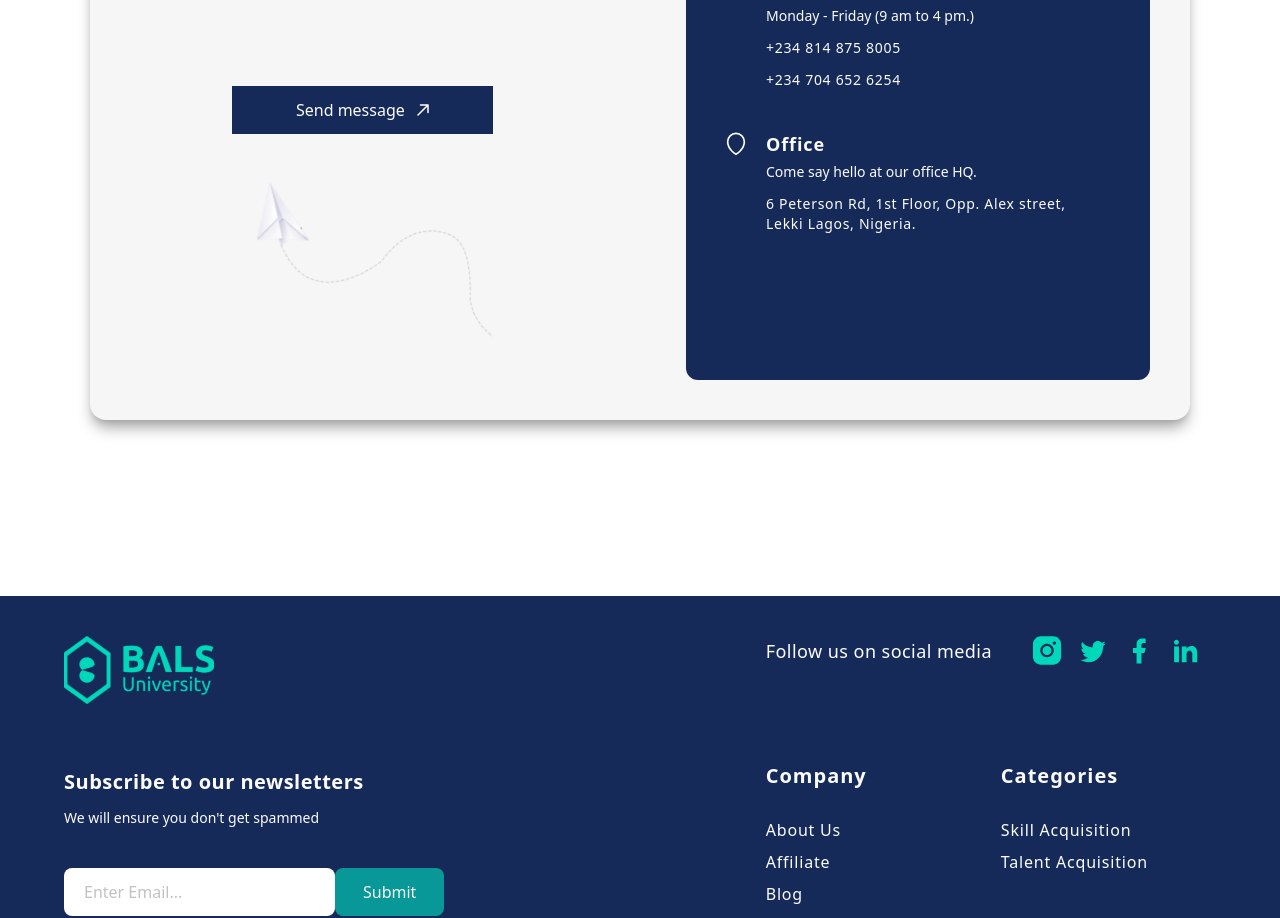
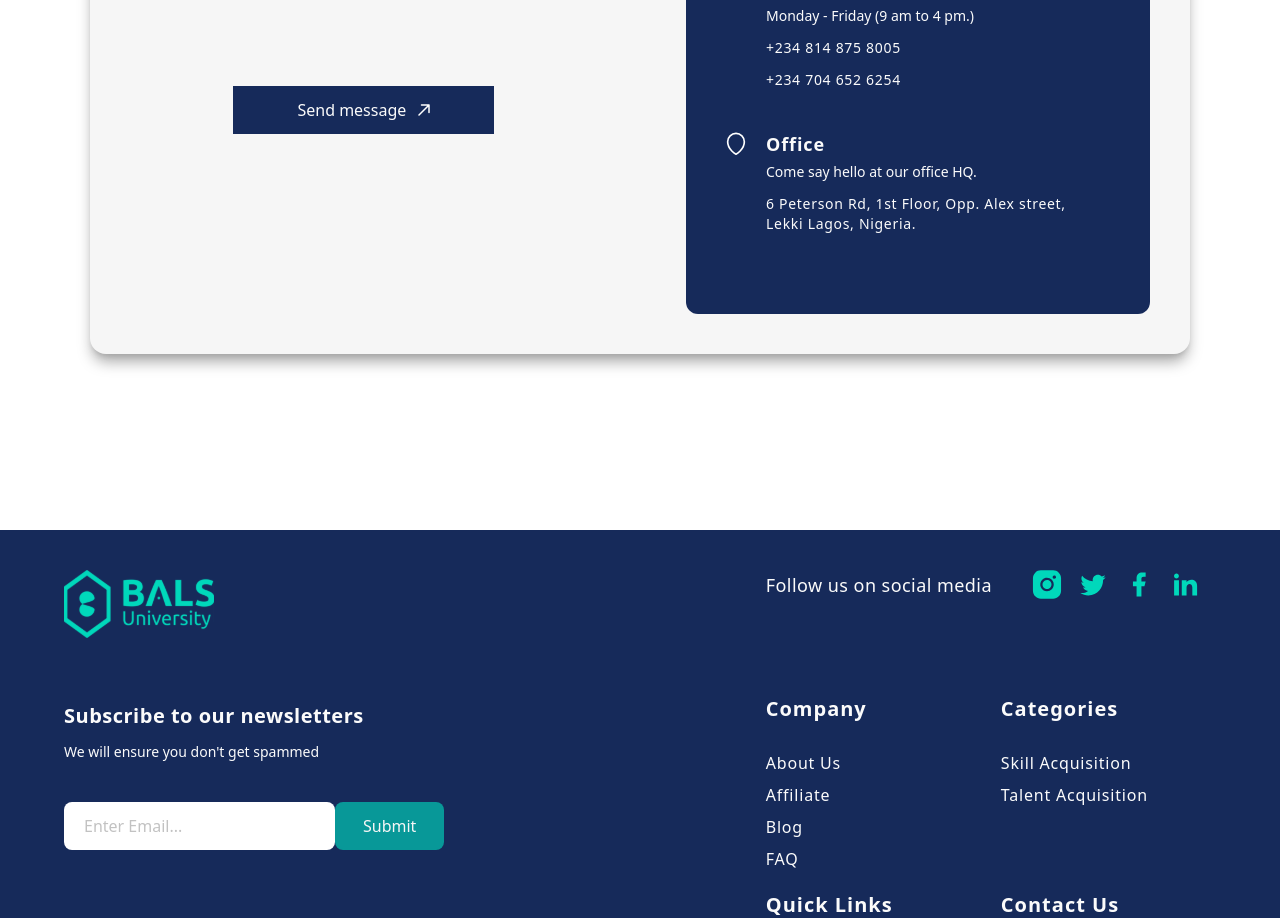
Before and after one commit to Balsuni/bals-university, a Next.js app: page /contact-us in a window 1280 px wide. Shown: the part 1080-1998 px from the top of the page. Built offline with nearby package versions, Linux system fonts and the light colour scheme.

Commit message:
Fix: Removed image

```diff
--- a/src/pages/contact-us.tsx
+++ b/src/pages/contact-us.tsx
@@ -29,8 +29,6 @@ const ContactUs = () => {
           <input type="text" className="w-full border-b-2 border-gray-500 outline-none bg-gray-100" placeholder="Message" />
           <button type="submit" className="flex bg-darkblue-500 w-fit justify-center px-16 py-3 text-gray-50 mt-10">Send message <Image src='/assets/arrow-up.svg' alt='arrow up' width={12} height={12} className='my-auto ml-3' /></button>
         </form>
-
-        <Image src='/assets/letter_send 1.svg' alt='letter send image' className="ml-auto" width={300} height={300} />
         </div>
 
         <div className="bg-darkblue-500 rounded-xl w-fit h-auto mt-10 xl:mt-0 lg:mt-0 lg:ml-10 md:ml-10 xl:ml-10 text-gray-50 pr-5 pb-20">
```
